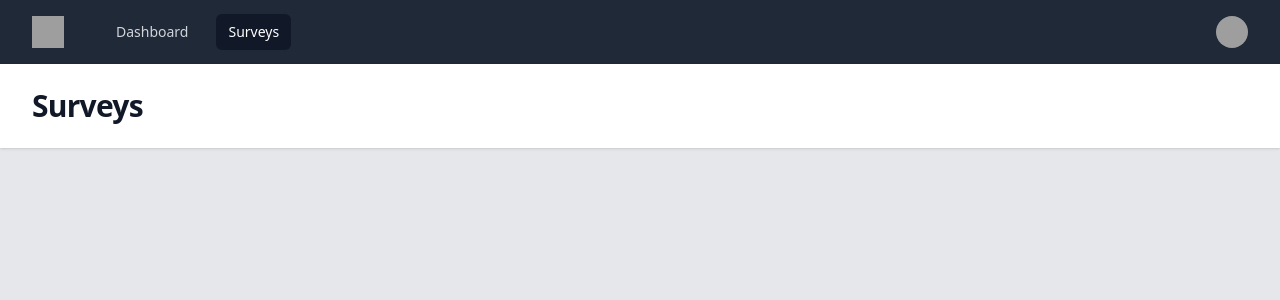
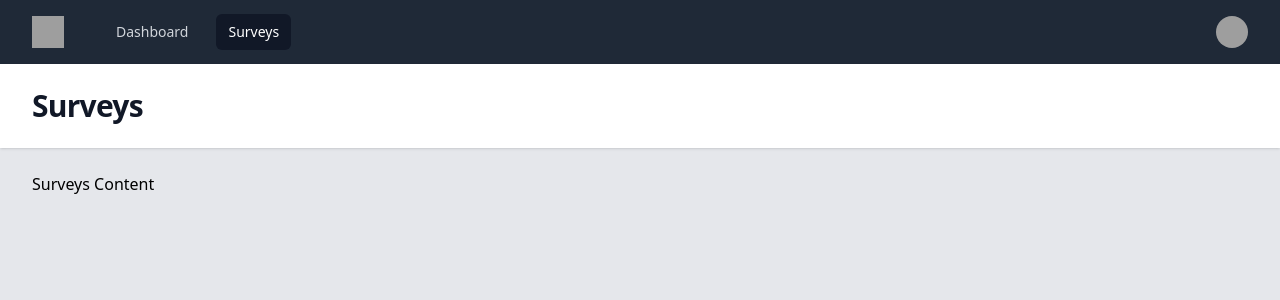
Before and after one commit to rvaldez20/laravel-react-app, a React (Vite) app in the folder react/: page /surveys in a window 1280 px wide. Shown: the top 300 px of the page. Built offline with nearby package versions, Linux system fonts and the light colour scheme; grey boxes are pictures that could not be loaded.

Commit message:
[ADD] add PageComponent for dinamic title, butons and content

```diff
--- /dev/null
+++ b/react/src/components/PageComponent.jsx
@@ -0,0 +1,19 @@
+
+
+export default function PageComponent({ title, buttons = '', children }) {
+  return (
+    <>
+      <header className="bg-white shadow">
+        <div className="flex justify-between items-center mx-auto max-w-7xl px-4 py-6 sm:px-6 lg:px-8">
+          <h1 className="text-3xl font-bold tracking-tight text-gray-900">{ title }</h1>
+          { buttons }
+        </div>
+      </header>
+      <main>
+        <div className="mx-auto max-w-7xl py-6 sm:px-6 lg:px-8">
+          { children }
+        </div>
+      </main>
+    </>
+  )
+}
--- a/react/src/views/Dashboard.jsx
+++ b/react/src/views/Dashboard.jsx
@@ -1,19 +1,13 @@
+import PageComponent from "../components/PageComponent";
 
 
 
 export default function Dashboard() {
   return (
     <>
-      <header className="bg-white shadow">
-        <div className="mx-auto max-w-7xl px-4 py-6 sm:px-6 lg:px-8">
-          <h1 className="text-3xl font-bold tracking-tight text-gray-900">Dashboard</h1>
-        </div>
-      </header>
-      <main>
-        <div className="mx-auto max-w-7xl py-6 sm:px-6 lg:px-8">
-
-        </div>
-      </main>
+      <PageComponent title="Dashboard">
+        Children
+      </PageComponent>
     </>
   )
 }
--- a/react/src/views/Surveys.jsx
+++ b/react/src/views/Surveys.jsx
@@ -1,18 +1,12 @@
+import PageComponent from "../components/PageComponent";
 
 
 export default function Surveys() {
   return (
     <>
-      <header className="bg-white shadow">
-        <div className="mx-auto max-w-7xl px-4 py-6 sm:px-6 lg:px-8">
-          <h1 className="text-3xl font-bold tracking-tight text-gray-900">Surveys</h1>
-        </div>
-      </header>
-      <main>
-        <div className="mx-auto max-w-7xl py-6 sm:px-6 lg:px-8">
-
-        </div>
-      </main>
+      <PageComponent title="Surveys">
+        Surveys Content
+      </PageComponent>
     </>
   )
 }
```
